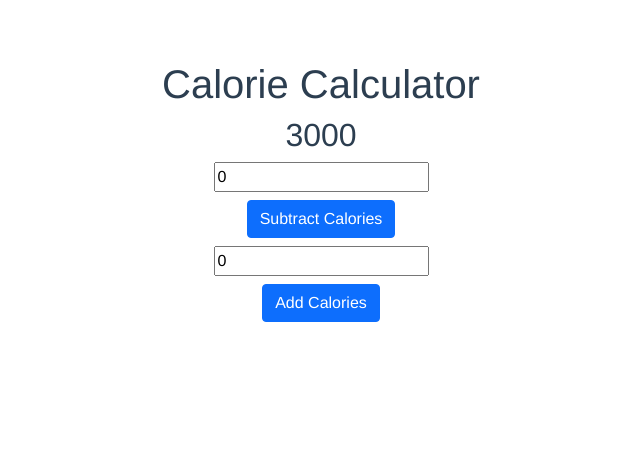
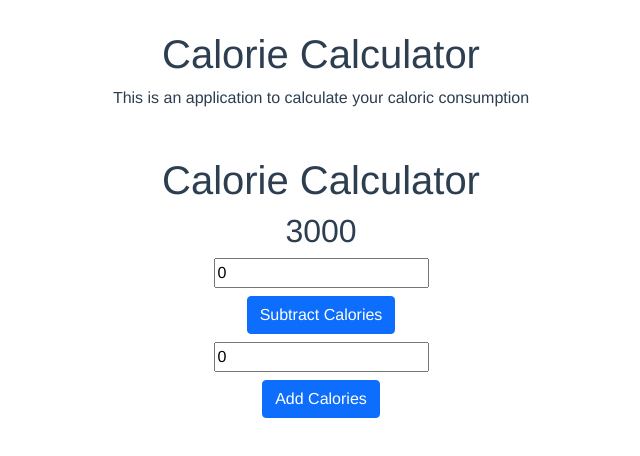
Before and after one commit to jameslatimerr/KnightsHacks, a Vue app: page / in a window 1280 px wide. Shown: the top 456 px of the page, without its empty margins (319-959 px from the left). Built offline with nearby package versions, Linux system fonts and the light colour scheme.

Commit message:
Added some description

```diff
--- a/src/App.vue
+++ b/src/App.vue
@@ -1,6 +1,8 @@
 <template>
   <div id="app">
     <div id="nav">
+      <h1>Calorie Calculator</h1>
+      <p> This is an application to calculate your caloric consumption </p>
     </div>
     <router-view/>
   </div>
```
